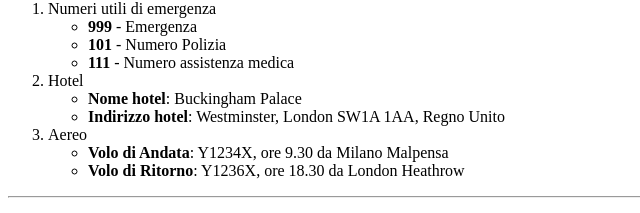
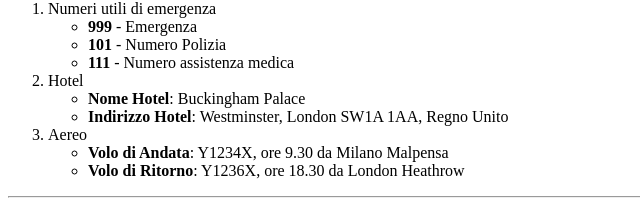
Before and after one commit to andreamaluta/html-london-trip, a plain HTML site: page index.html in a window 1280 px wide. Shown: the part 1096-1309 px from the top of the page, 0-640 px from the left. Drawn offline with Linux system fonts and the light colour scheme.

Commit message:
[DONE] esercizio concluso

```diff
--- a/index.html
+++ b/index.html
@@ -120,10 +120,10 @@
                 Hotel
                 <ul>
                     <li>
-                        <strong>Nome hotel</strong>: Buckingham Palace
+                        <strong>Nome Hotel</strong>: Buckingham Palace
                     </li>
                     <li>
-                        <strong>Indirizzo hotel</strong>: Westminster, London SW1A 1AA, Regno Unito
+                        <strong>Indirizzo Hotel</strong>: Westminster, London SW1A 1AA, Regno Unito
                     </li>
                 </ul>
             </li>
```
